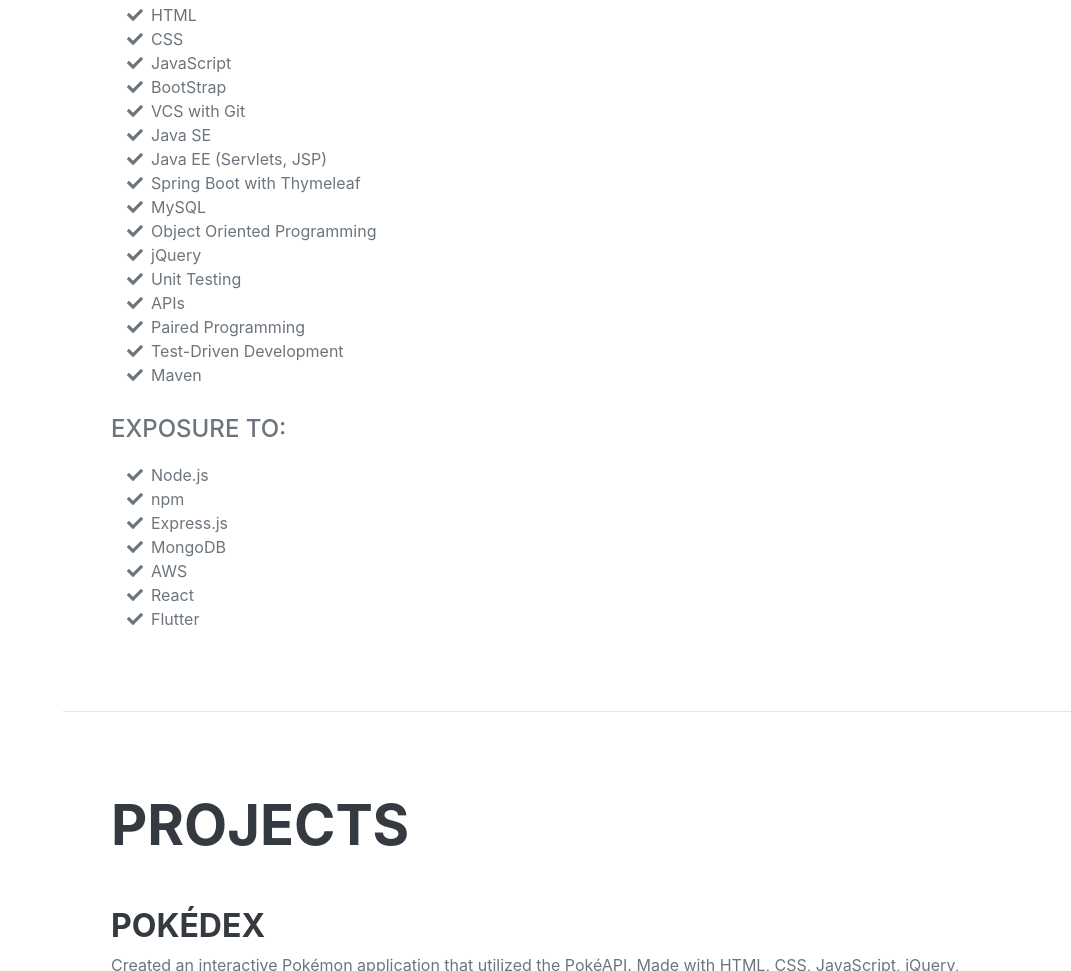
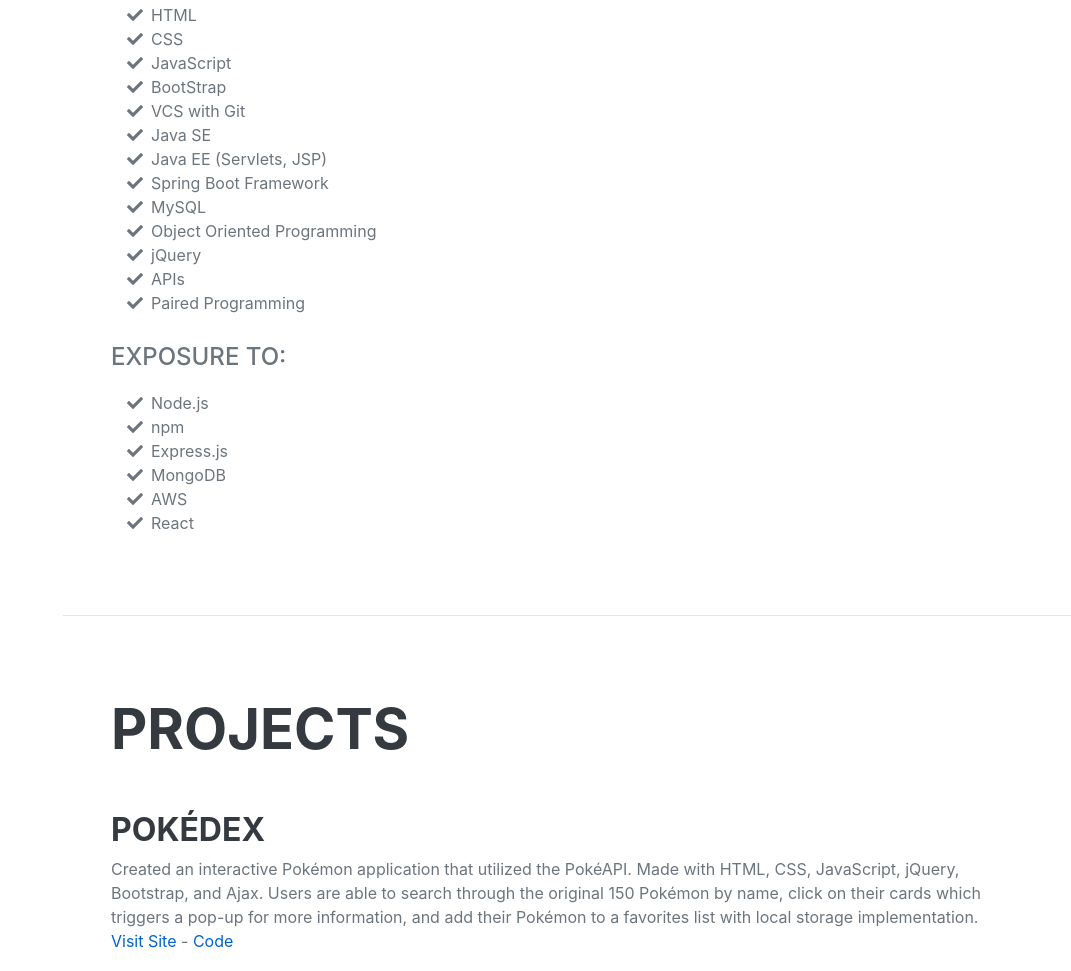
Before and after one commit to yasminmenchaca/yasminmenchaca.github.io, a plain HTML site: page index.html in a window 1280 px wide. Shown: the part 3553-4524 px from the top of the page, without its empty margins (209-1280 px from the left). Drawn offline with nearby package versions, Linux system fonts and the light colour scheme; a web font is replaced by a local one.

Commit message:
updated resume

```diff
--- a/index.html
+++ b/index.html
@@ -198,7 +198,7 @@
                     <span class="fa-li"><i class="fas fa-check"></i></span>Java EE (Servlets, JSP)
                 </li>
                 <li>
-                    <span class="fa-li"><i class="fas fa-check"></i></span>Spring Boot with Thymeleaf
+                    <span class="fa-li"><i class="fas fa-check"></i></span>Spring Boot Framework
                 </li>
                 <li>
                     <span class="fa-li"><i class="fas fa-check"></i></span>MySQL
@@ -210,19 +210,10 @@
                     <span class="fa-li"><i class="fas fa-check"></i></span>jQuery
                 </li>
                 <li>
-                    <span class="fa-li"><i class="fas fa-check"></i></span>Unit Testing
-                </li>
-                <li>
                     <span class="fa-li"><i class="fas fa-check"></i></span>APIs
                 </li>
                 <li>
                     <span class="fa-li"><i class="fas fa-check"></i></span>Paired Programming
-                </li>
-                <li>
-                    <span class="fa-li"><i class="fas fa-check"></i></span>Test-Driven Development
-                </li>
-                <li>
-                    <span class="fa-li"><i class="fas fa-check"></i></span>Maven
                 </li>
             </ul>
             <br>
@@ -245,9 +236,6 @@
                 </li>
                 <li>
                     <span class="fa-li"><i class="fas fa-check"></i></span>React
-                </li>
-                <li>
-                    <span class="fa-li"><i class="fas fa-check"></i></span>Flutter
                 </li>
             </ul>
         </div>
@@ -285,7 +273,8 @@
                 with their friends
                 list. Built with HTML, CSS, JavaScript, Java, Spring Boot with Thymeleaf, and Filestack to support
                 growth for variant
-                access through different hardware mediums.<br><a href="https://youtu.be/TttIAofHYTQ">Presentation</a> - <a
+                access through different hardware mediums.<br><a href="https://youtu.be/TttIAofHYTQ">Presentation</a> -
+                <a
                         href="https://github.com/Whats-Up-SA/Whats-Up-SA">Code</a></p>
 
             <h3>Ad-Lister</h3>
```
Also changed, not shown: 1 other file.
